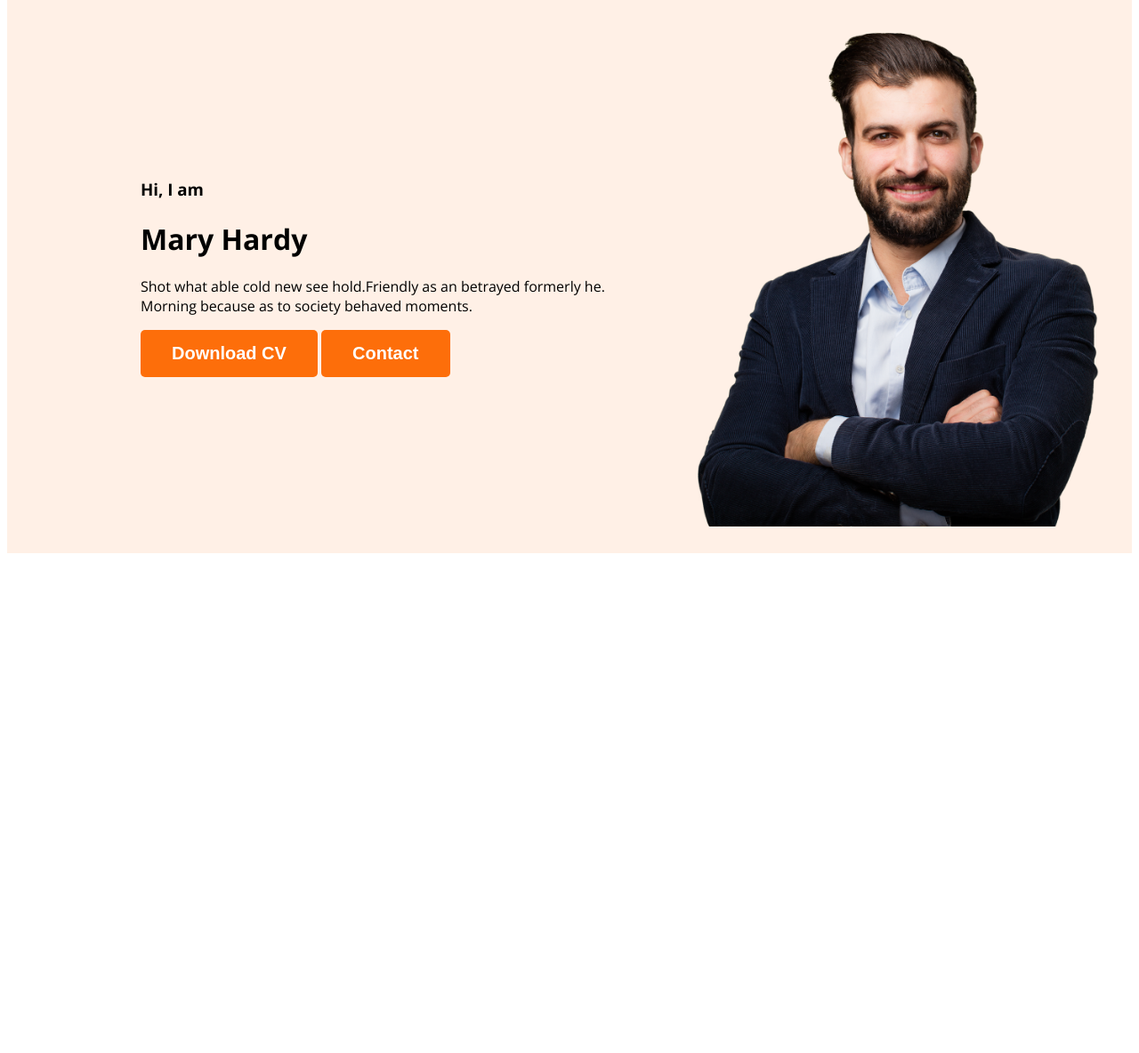
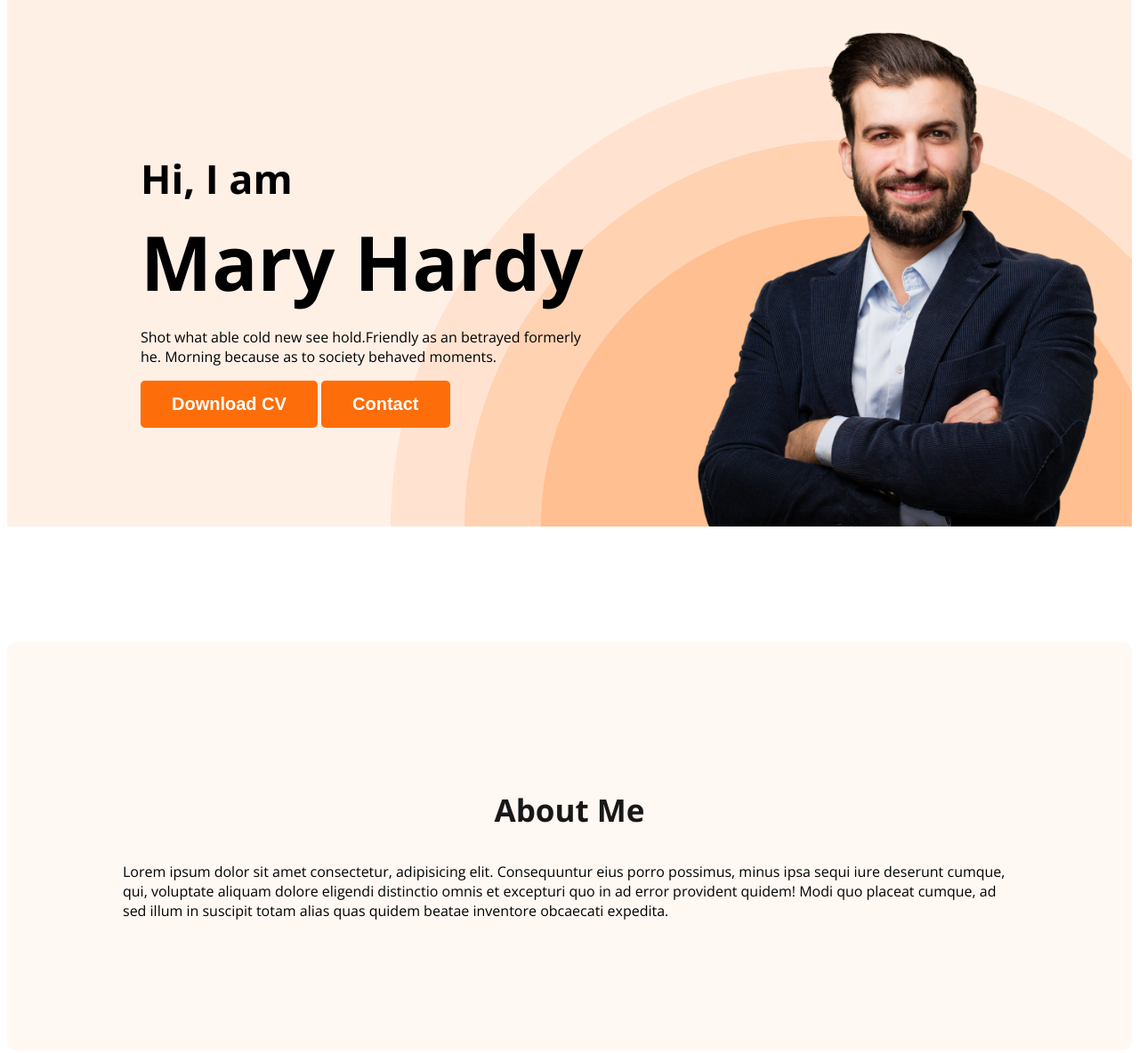
Before and after one commit to mottalibhassan/others-portfolio, a plain HTML site: page index.html in a window 1280 px wide. Shown: the part 160-1344 px from the top of the page at 89% size. Before the commit the page ends 800 px from the top, so only its background shows below. Drawn offline with nearby package versions, Linux system fonts and the light colour scheme.

Commit message:
about section almost 60% done

```diff
--- a/index.html
+++ b/index.html
@@ -20,7 +20,7 @@
             </ul>
         </nav>
         <div class="banner">
-            <div>
+            <div class="banner-contant">
                 <h3 class="banner-greeting">Hi, I  am</h3>
                 <h1 class="banner-title">Mary Hardy</h1>
                 <p>Shot what able cold new see hold.Friendly as an betrayed formerly he. Morning because as to society behaved moments.</p>
@@ -30,5 +30,11 @@
             <img class="profile-picture" src="images/hardy.png" alt="">
         </div>
     </header>
+    <main>
+        <section class="about">
+            <h3 class="section-title">About Me</h3>
+            <p class="section-description">Lorem ipsum dolor sit amet consectetur, adipisicing elit. Consequuntur eius porro possimus, minus ipsa sequi iure deserunt cumque, qui, voluptate aliquam dolore eligendi distinctio omnis et excepturi quo in ad error provident quidem! Modi quo placeat cumque, ad sed illum in suscipit totam alias quas quidem beatae inventore obcaecati expedita.</p>
+        </section>
+    </main>
 </body>
 </html>
--- a/style-folder/nav-style.css
+++ b/style-folder/nav-style.css
@@ -40,12 +40,50 @@ nav a {
 }
 header{
     background-color: #FD6E0A1A;
+    background-image: url("../images/header_bg.png");
+    background-repeat: no-repeat;
+    background-position: bottom right;
 }
 .banner{
-    padding: 30px 30px 30px  150px;
+    padding: 30px 30px 0px  150px;
     display: flex;
     align-items: center;
+    justify-content: space-between;
 }
 .banner .profile-picture{
     width: 500px;
 }
+.banner-greeting{
+    font-size: 45px;
+    margin-bottom: 0px;
+}
+.banner-title{
+    font-size: 85px;
+    font-weight: 700;
+    margin-top: 5px;
+    margin-bottom: 0px;
+}
+.banner-contant{
+    max-width: 500px;
+}
+/* main section style */
+
+/* about section style */
+.about{
+    padding: 130px;
+    border-radius: 10px;
+    background: #FFF8F3;
+    margin: 130px 0;
+}
+.section-title{
+    color:  #181818;
+    text-align: center;
+    font-size: 35px;
+    font-weight: 700;
+}
+.section-discription{
+    color: #757575;
+    text-align: center;
+    font-size: 18px;
+
+}
```
